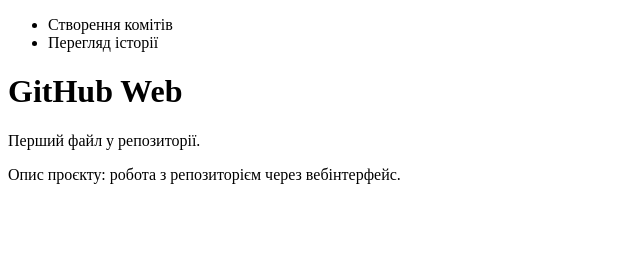
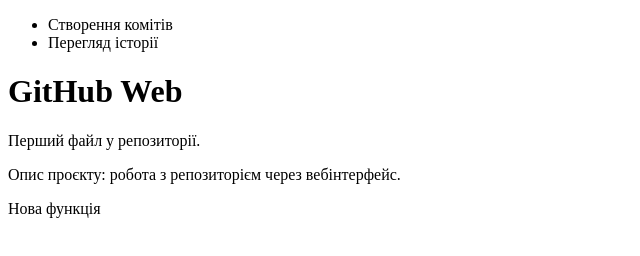
Before and after one commit to legkae06-svg/lab4-git-web, a plain HTML site: page index.html in a window 1280 px wide. Shown: the whole page, without its empty margins (0-640 px from the left). Drawn offline with Linux system fonts and the light colour scheme.

Commit message:
Add feature section

```diff
--- a/index.html
+++ b/index.html
@@ -12,5 +12,6 @@
     <h1>GitHub Web</h1>
     <p>Перший файл у репозиторії.</p>
     <p>Опис проєкту: робота з репозиторієм через вебінтерфейс.</p>
+    <p>Нова функція</p>
 </body>
 </html>
```
